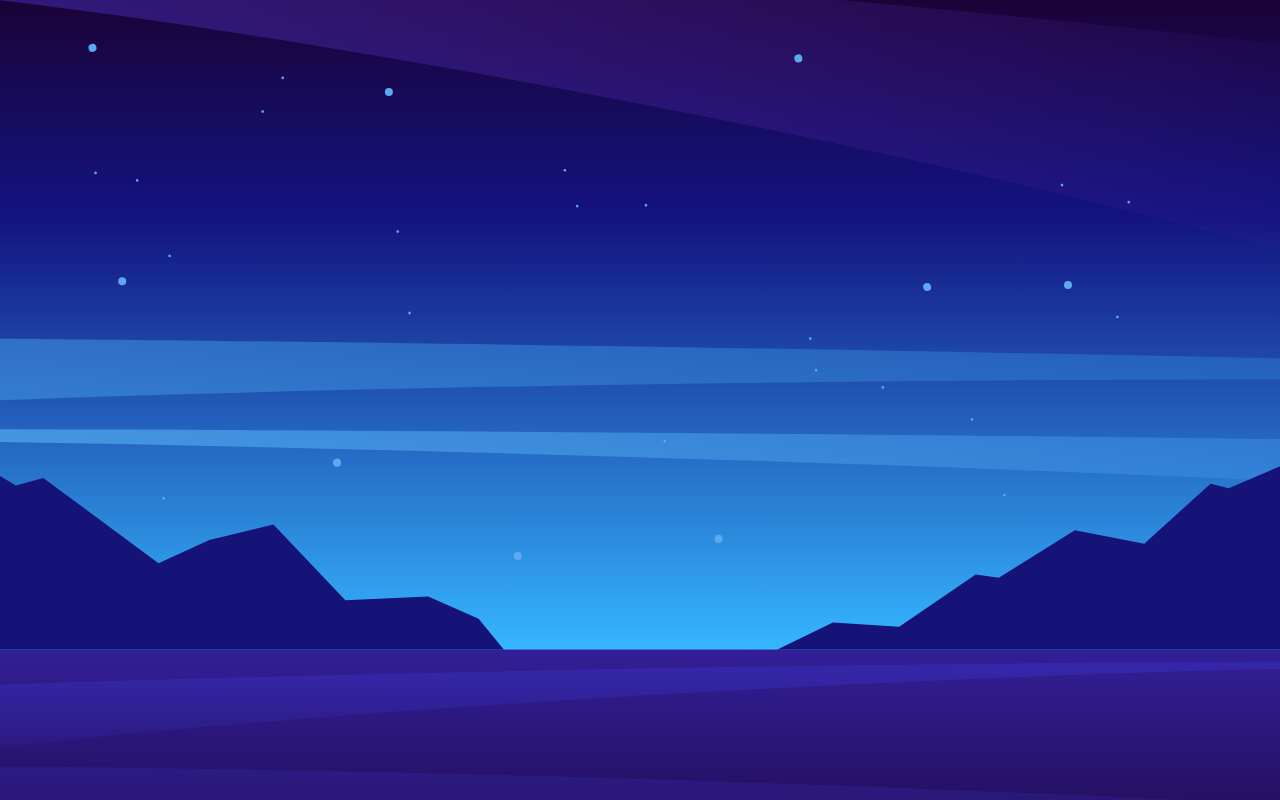
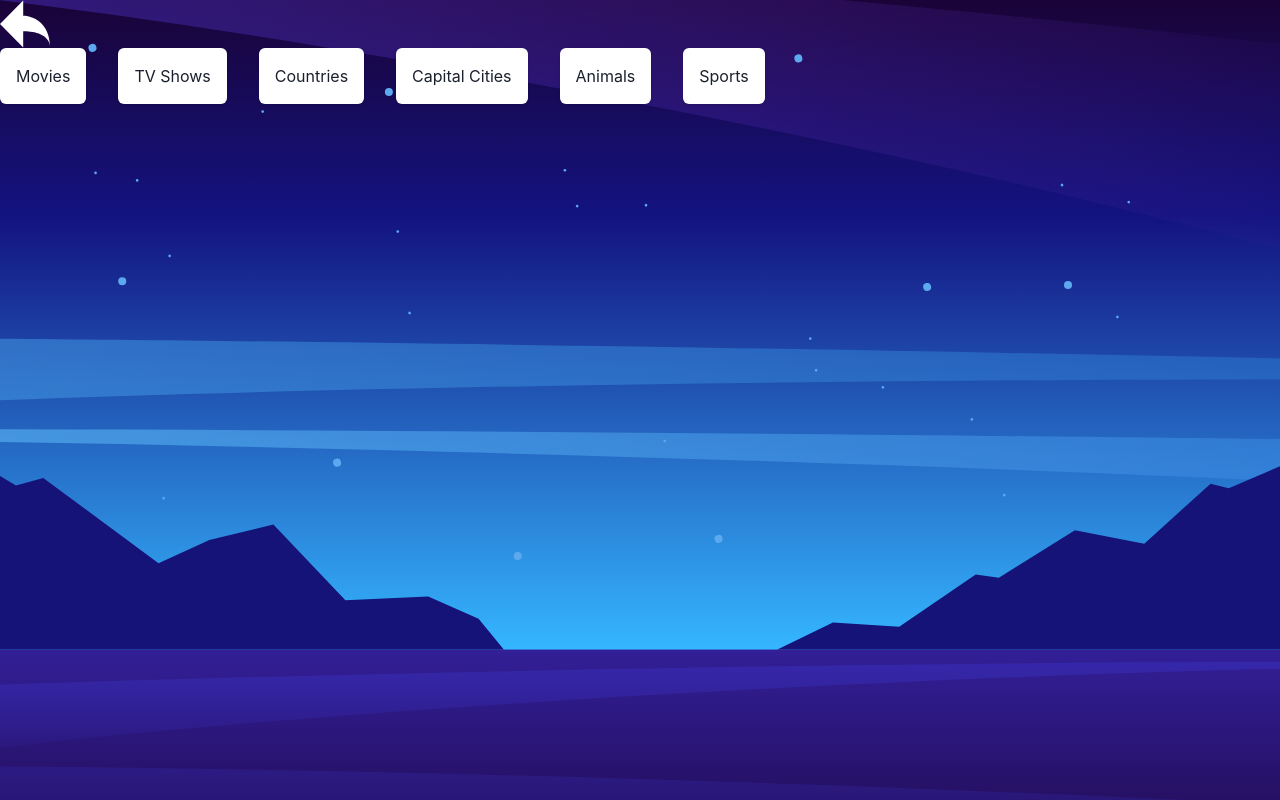
Before and after one commit to rojasmart/hangman-game, a React (Vite) app: page /game in a window 1280 px wide. Built offline with nearby package versions, Linux system fonts and the light colour scheme.

Commit message:
add categories and return page

```diff
--- a/src/pages/Game.jsx
+++ b/src/pages/Game.jsx
@@ -1,4 +1,4 @@
-import { Card, Stack } from "@chakra-ui/react";
+import { Card, HStack, Stack, Image } from "@chakra-ui/react";
 
 import { getGame } from "../services/game";
 import { useEffect, useState } from "react";
@@ -10,5 +10,18 @@ export default function Game() {
     getGame().then((data) => setCategories(data));
   }, []);
 
-  return <Stack spacing={8}></Stack>;
+  return (
+    <>
+      <Stack>
+        <Image src={"/public/images/icon-back.svg"} w={"50px"} />
+      </Stack>
+      <HStack spacing={8}>
+        {Object.keys(categories).map((categoryName) => (
+          <Card key={categoryName} p={4}>
+            {categoryName}
+          </Card>
+        ))}
+      </HStack>
+    </>
+  );
 }
```
